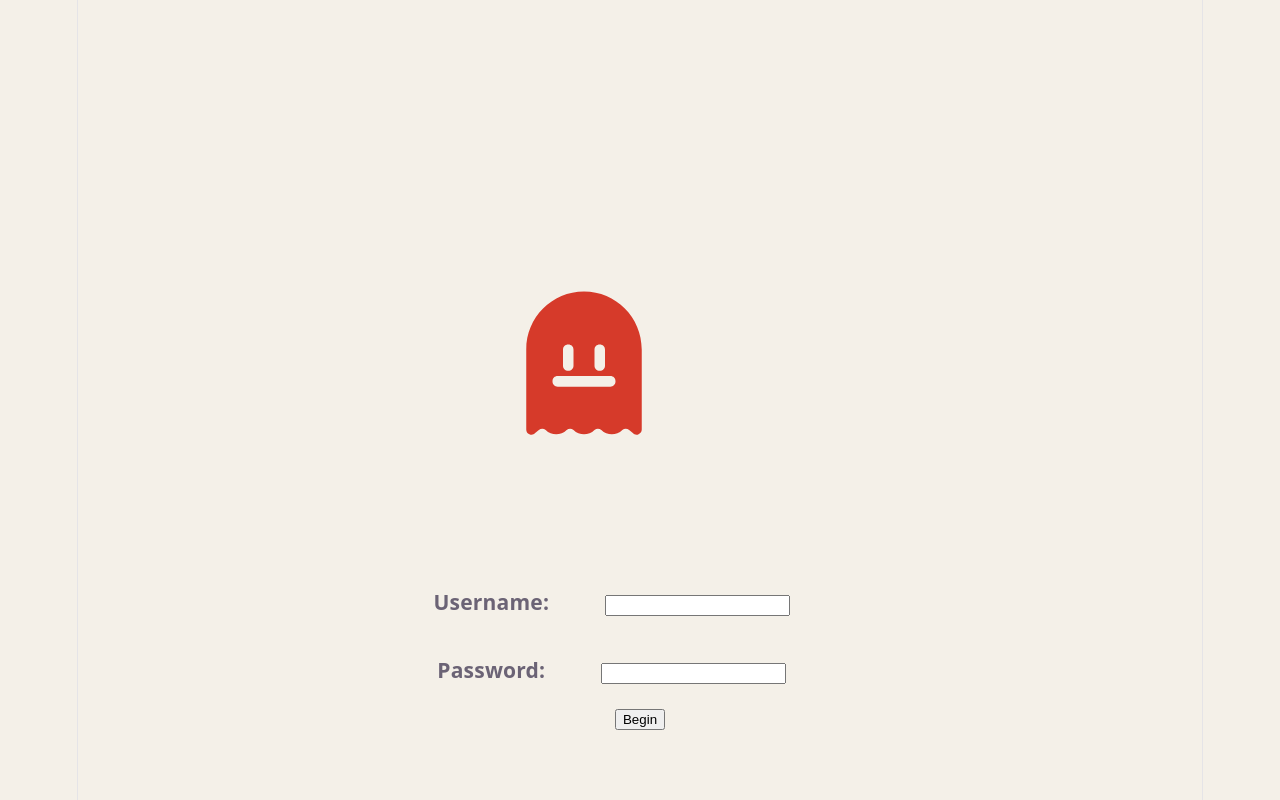
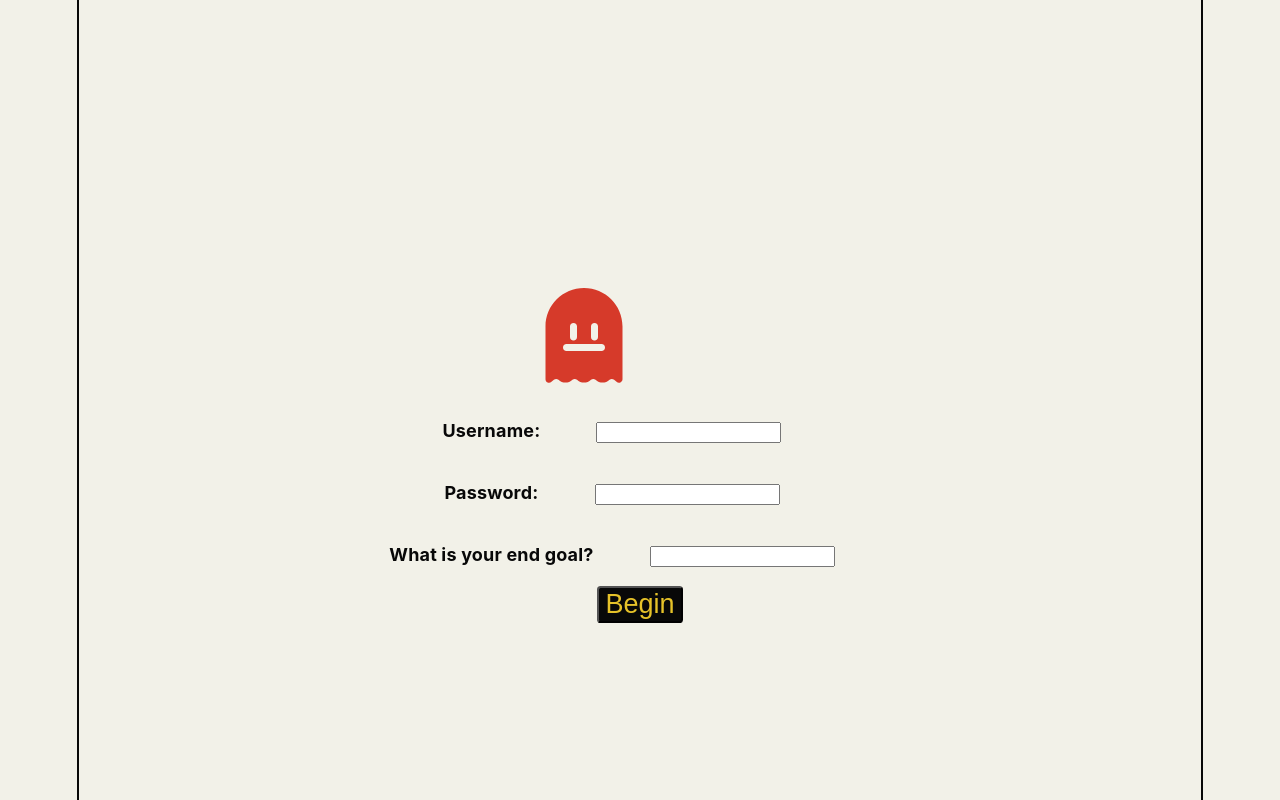
Before and after one commit to NDikeni/Ready-Player-One, a React (Vite) app: page / in a window 1280 px wide. Built offline with nearby package versions, Linux system fonts and the light colour scheme.

Commit message:
feat: Updated styling and added new field

```diff
--- a/src/App.css
+++ b/src/App.css
@@ -2,15 +2,18 @@
   width: 100%;
   height: 100%;
 }
+#interactive-elements{
+  display: flex;
+  flex-direction: column;
 
+}
 #homepage-elements{
   margin-top: 25%;
-  justify-content: center;
 
 }
 
 #homepage-elements img{
-  width: 15%;
+  width: 10%;
   height: auto;
   margin-right: 10%;
   filter: invert(29%) sepia(85%) saturate(2250%) hue-rotate(346deg) brightness(87%) contrast(92%);
@@ -21,6 +24,7 @@
   margin-right: 5%;
 }
 
+
 #username{
   margin-top: 10%;
 }
--- a/src/App.jsx
+++ b/src/App.jsx
@@ -1,6 +1,7 @@
 import { useState } from 'react';
 import icon from "../src/assets/pacman.svg" ;
 import './App.css';
+import InputField from './components/InputField';
 
 function App() {
 
@@ -10,16 +11,15 @@
         {/*----Icon----*/}
         <img src={icon}/>
 
-        {/*----Username----*/}
-        <div class="input" id="username">
-          <h3>Username: </h3>
-          <input type="text"></input>
-        </div>
+        <div id="interactive-elements">
+          {/*----Username----*/}
+          <div><InputField input="username" label="Username:"/></div>
 
-        {/*----Password----*/}
-        <div class="input">
-          <h3>Password: </h3>
-          <input type="text"></input>
+          {/*----Password----*/}
+          <InputField id="password" label="Password:"/>
+
+          {/*----EndGoal----*/}
+          <InputField label="What is your end goal?"/>
         </div>
 
       {/*----Login----*/}
--- /dev/null
+++ b/src/components/InputField.jsx
@@ -0,0 +1,10 @@
+const InputField = ({label}) => {
+    return(
+        <div class="input">
+          <h3>{label} </h3>
+          <input type="text"></input>
+        </div>
+    )
+}
+
+export default InputField;
--- a/src/index.css
+++ b/src/index.css
@@ -1,4 +1,4 @@
-:root {
+/*:root {
   --text: #6b6375;
   --text-h: #08060d;
   --bg: #F4F0E8;
@@ -108,4 +108,135 @@
   line-height: 135%;
   padding: 4px 8px;
   background: var(--code-bg);
+} */
+:root {
+  --text:#333333;
+  --text-h:#080808;
+  --bg:#F2F1E8;
+  --border:#080808;
+  --code-bg:#FFFFFF;
+  --accent:#0022FF;
+  --accent-red:#FF0000;
+  --accent-gold:#E6C229;
+  --accent-bg:rgba(0,34,255,0.1);
+  --accent-border:rgba(0,34,255,0.5);
+  --social-bg:rgba(255,255,255,0.5);
+  --shadow:
+    rgba(0,0,0,0.15) 6px 6px 0px, rgba(0,0,0,0.05) 2px 2px 4px;
+
+  --sans:"Inter",system-ui,'Segoe UI',Roboto,sans-serif;
+  --heading:"Space Grotesk",system-ui,'Segoe UI',Roboto,sans-serif;
+  --mono:"IBM Plex Mono",ui-monospace,Consolas,monospace;
+
+  font:18px/145% var(--sans);
+  letter-spacing:0.18px;
+  color-scheme:light dark;
+  color:var(--text);
+  background:var(--bg);
+  font-synthesis:none;
+  text-rendering:optimizeLegibility;
+  -webkit-font-smoothing:antialiased;
+  -moz-osx-font-smoothing:grayscale;
+
+  @media(max-width:1024px){
+    font-size:16px;
+  }
 }
+
+@media(prefers-color-scheme:dark){
+  :root{
+    --text:#d5d5d5;
+    --text-h:#ffffff;
+    --bg:#111111;
+    --border:#ffffff;
+    --code-bg:#1a1a1a;
+    --accent:#4169ff;
+    --accent-bg:rgba(65,105,255,0.15);
+    --accent-border:rgba(65,105,255,0.5);
+    --social-bg:rgba(255,255,255,0.08);
+    --shadow:
+      rgba(0,0,0,0.5) 6px 6px 0px;
+  }
+
+  #social .button-icon{
+    filter:invert(1) brightness(2);
+  }
+}
+
+body{
+  margin:0;
+}
+
+#root{
+  width:1126px;
+  max-width:100%;
+  margin:0 auto;
+  text-align:center;
+  border-inline:2px solid var(--border);
+  min-height:100svh;
+  display:flex;
+  flex-direction:column;
+  box-sizing:border-box;
+}
+
+h1,
+h2{
+  font-family:var(--heading);
+  font-weight:700;
+  color:var(--text-h);
+}
+
+h1{
+  font-size:56px;
+  letter-spacing:-2px;
+  margin:32px 0;
+
+  @media(max-width:1024px){
+    font-size:36px;
+    margin:20px 0;
+  }
+}
+
+h2{
+  font-size:24px;
+  line-height:118%;
+  letter-spacing:-0.4px;
+  margin:0 0 8px;
+
+  @media(max-width:1024px){
+    font-size:20px;
+  }
+}
+
+h3{
+  font-size: 1.0rem;
+  color:#080808;
+}
+
+button{
+  font-size: 1.5rem;
+  color: #E6C229;
+  background: #080808;
+  border-radius: 0.2rem;
+}
+
+p{
+  margin:0;
+}
+
+code,
+.counter{
+  font-family:var(--mono);
+  display:inline-flex;
+  border-radius:0;
+  border:2px solid var(--border);
+  color:var(--text-h);
+}
+
+code{
+  font-size:15px;
+  line-height:135%;
+  padding:6px 10px;
+  background:var(--code-bg);
+  box-shadow:var(--shadow);
+}
```
